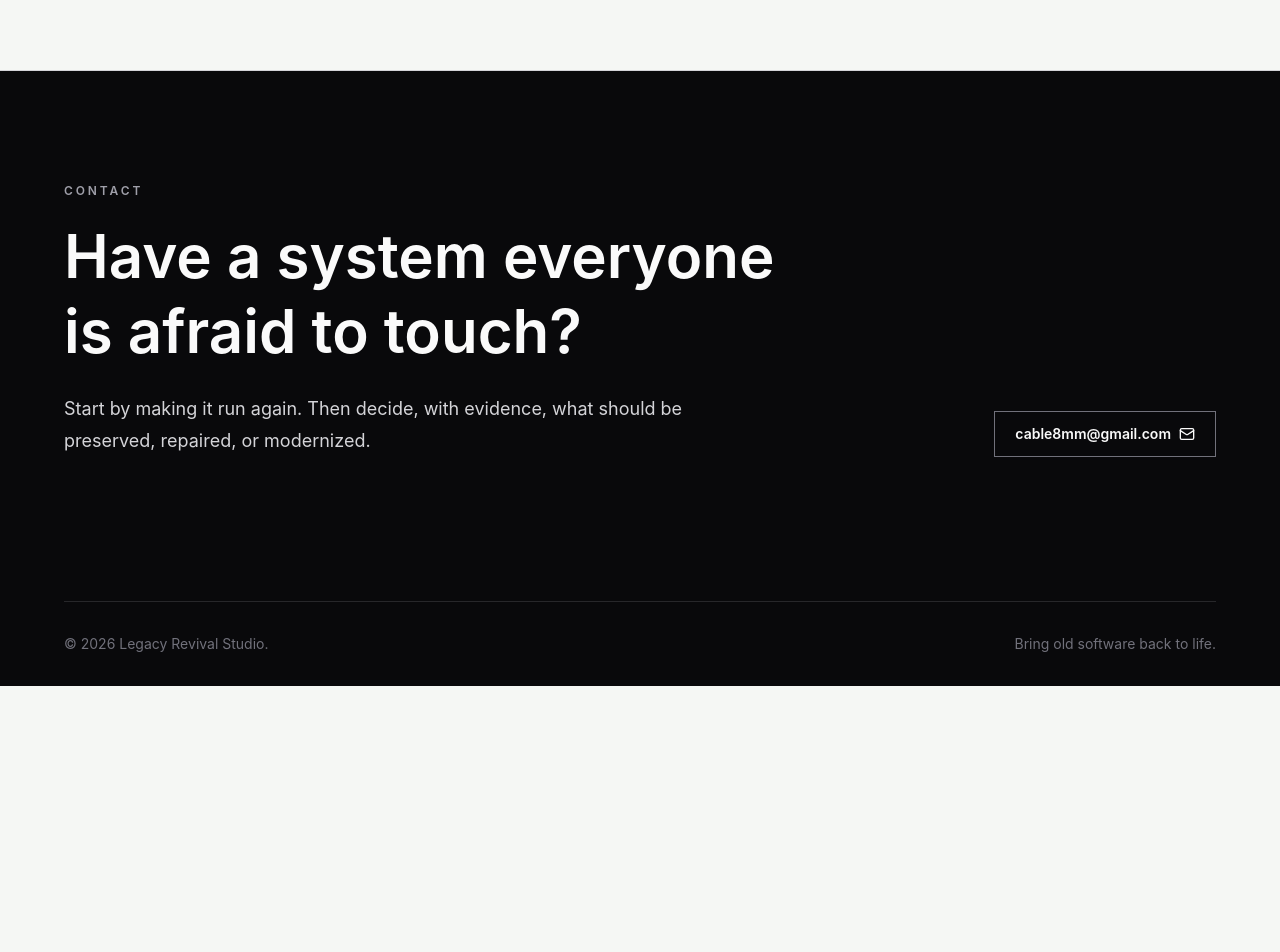
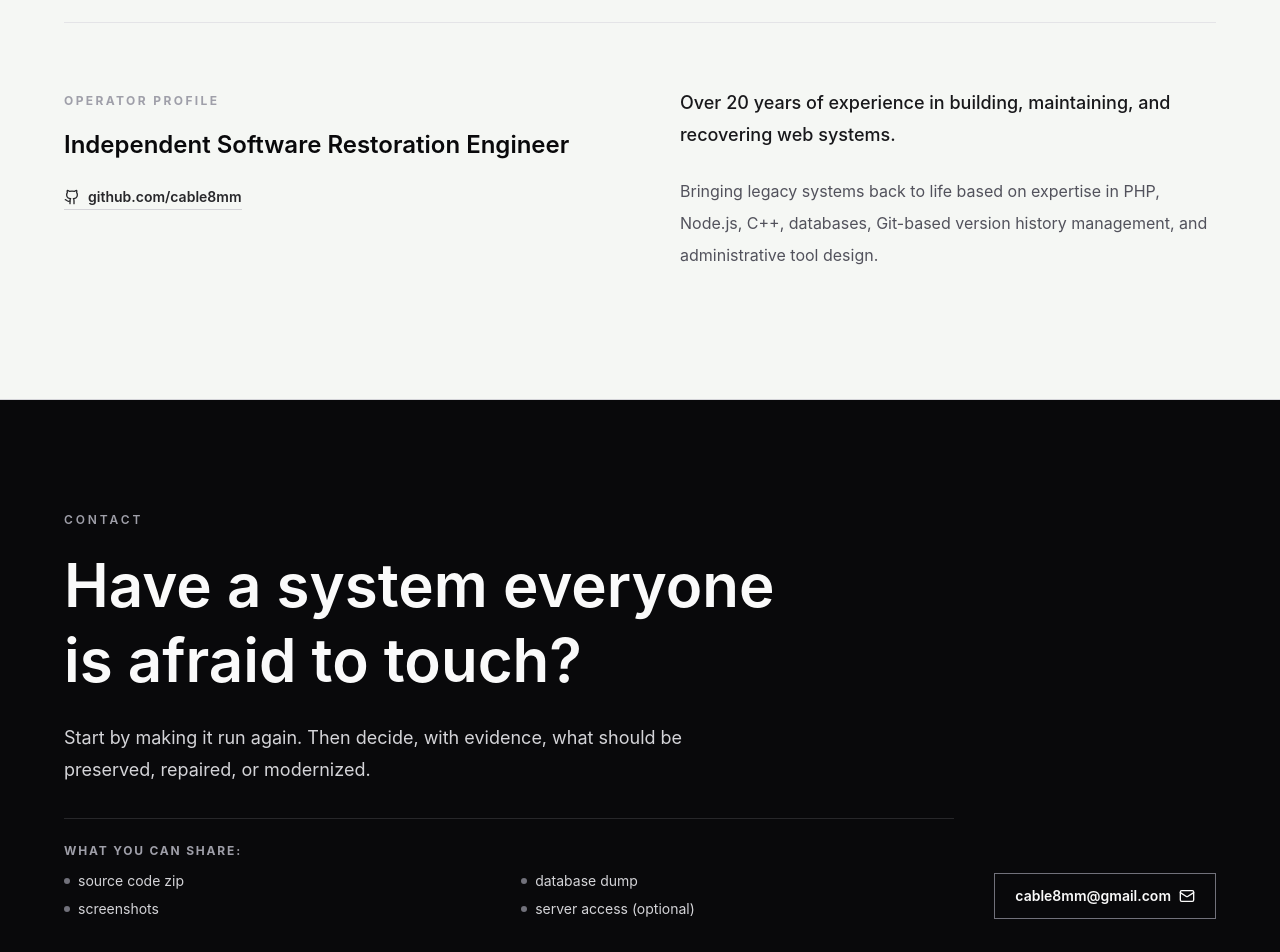
Before and after one commit to cable8mm/etern.co.kr, a React (Vite) app: page /en in a window 1280 px wide. Shown: the part 6260-7212 px from the top of the page. Before the commit the page ends 6946 px from the top, so only its background shows below. Built offline with nearby package versions, Linux system fonts and the light colour scheme.

Commit message:
Add about (#30)
* Add the engineer profile

* Add github address

* Add "What you can send" like on inquiry form

```diff
--- a/src/App.jsx
+++ b/src/App.jsx
@@ -20,6 +20,26 @@ import {
   Monitor,
 } from 'lucide-react';
 import { projects } from './data/projects';
+
+function Github({ size = 20, className = '' }) {
+  return (
+    <svg
+      xmlns="http://www.w3.org/2000/svg"
+      width={size}
+      height={size}
+      viewBox="0 0 24 24"
+      fill="none"
+      stroke="currentColor"
+      strokeWidth="2"
+      strokeLinecap="round"
+      strokeLinejoin="round"
+      className={`lucide lucide-github ${className}`}
+    >
+      <path d="M15 22v-4a4.8 4.8 0 0 0-1-3.5c3 0 6-2 6-5.5.08-1.25-.27-2.48-1-3.5.28-1.15.28-2.35 0-3.5 0 0-1 0-3 1.5-2.64-.5-5.36-.5-8 0C6 2 5 2 5 2c-.3 1.15-.3 2.35 0 3.5A5.403 5.403 0 0 0 4 9c0 3.5 3 5.5 6 5.5-.39.49-.68 1.05-.85 1.65-.17.6-.22 1.23-.15 1.85v4" />
+      <path d="M9 18c-4.51 2-5-2-7-2" />
+    </svg>
+  );
+}
 
 const navLinks = [
   { key: 'projects', href: '/projects' },
@@ -658,6 +678,39 @@ function TechnicalGroundSection() {
           </div>
         </div>
       </div>
+
+      {/* Operator Profile Section */}
+      <div className="mx-auto max-w-6xl mt-20 border-t border-zinc-200 dark:border-zinc-800 pt-16">
+        <div className="grid gap-14 md:grid-cols-[1fr_1fr] md:gap-20">
+          <div>
+            <span className="text-xs font-bold uppercase tracking-[0.2em] text-zinc-400 dark:text-zinc-500">
+              {t('about_page.operator.title')}
+            </span>
+            <h3 className="mt-4 text-2xl font-semibold text-zinc-950 dark:text-zinc-50 leading-9">
+              {t('about_page.operator.role')}
+            </h3>
+            <div className="mt-6">
+              <a
+                href="https://github.com/cable8mm"
+                target="_blank"
+                rel="noopener noreferrer"
+                className="inline-flex items-center gap-2 text-sm font-semibold text-zinc-800 dark:text-zinc-300 transition-colors hover:text-zinc-950 dark:hover:text-zinc-50 border-b border-zinc-300 dark:border-zinc-700 pb-0.5"
+              >
+                <Github size={16} />
+                <span>github.com/cable8mm</span>
+              </a>
+            </div>
+          </div>
+          <div className="space-y-6 text-base leading-8 text-zinc-600 dark:text-zinc-400">
+            <p className="text-lg font-medium text-zinc-900 dark:text-zinc-100 leading-8">
+              {t('about_page.operator.exp_title')}
+            </p>
+            <p className="text-zinc-600 dark:text-zinc-400">
+              {t('about_page.operator.exp_description')}
+            </p>
+          </div>
+        </div>
+      </div>
     </section>
   );
 }
@@ -680,6 +733,29 @@ function ContactBand() {
           <p className="mt-6 max-w-2xl text-base leading-8 text-zinc-300 md:text-lg">
             {t('contact.description')}
           </p>
+          <div className="mt-8 border-t border-zinc-800 dark:border-zinc-800 pt-6">
+            <p className="text-xs font-bold uppercase tracking-[0.15em] text-zinc-400 mb-3">
+              {t('contact.send_title')}
+            </p>
+            <ul className="grid gap-x-6 gap-y-2 sm:grid-cols-2 text-sm text-zinc-300">
+              <li className="flex items-center gap-2">
+                <span className="w-1.5 h-1.5 bg-zinc-500 rounded-full"></span>
+                {t('contact.send_item_1')}
+              </li>
+              <li className="flex items-center gap-2">
+                <span className="w-1.5 h-1.5 bg-zinc-500 rounded-full"></span>
+                {t('contact.send_item_2')}
+              </li>
+              <li className="flex items-center gap-2">
+                <span className="w-1.5 h-1.5 bg-zinc-500 rounded-full"></span>
+                {t('contact.send_item_3')}
+              </li>
+              <li className="flex items-center gap-2">
+                <span className="w-1.5 h-1.5 bg-zinc-500 rounded-full"></span>
+                {t('contact.send_item_4')}
+              </li>
+            </ul>
+          </div>
         </div>
         <a
           href="mailto:cable8mm@gmail.com"
@@ -1074,6 +1150,39 @@ function AboutPage() {
             <p>{t('about_page.p3')}</p>
           </div>
         </div>
+
+        {/* Operator Profile Section */}
+        <div className="mx-auto max-w-6xl mt-24 border-t border-zinc-200 dark:border-zinc-800 pt-20">
+          <div className="grid gap-14 md:grid-cols-[0.9fr_1.1fr] md:gap-20">
+            <div>
+              <span className="text-xs font-bold uppercase tracking-[0.2em] text-zinc-400 dark:text-zinc-500">
+                {t('about_page.operator.title')}
+              </span>
+              <h3 className="mt-4 text-2xl font-semibold text-zinc-950 dark:text-zinc-50 leading-9">
+                {t('about_page.operator.role')}
+              </h3>
+              <div className="mt-6">
+                <a
+                  href="https://github.com/cable8mm"
+                  target="_blank"
+                  rel="noopener noreferrer"
+                  className="inline-flex items-center gap-2 text-sm font-semibold text-zinc-800 dark:text-zinc-300 transition-colors hover:text-zinc-950 dark:hover:text-zinc-50 border-b border-zinc-300 dark:border-zinc-700 pb-0.5"
+                >
+                  <Github size={16} />
+                  <span>github.com/cable8mm</span>
+                </a>
+              </div>
+            </div>
+            <div className="space-y-6 text-base leading-8 text-zinc-600 dark:text-zinc-400">
+              <p className="text-lg font-medium text-zinc-900 dark:text-zinc-100 leading-8">
+                {t('about_page.operator.exp_title')}
+              </p>
+              <p className="text-zinc-600 dark:text-zinc-400">
+                {t('about_page.operator.exp_description')}
+              </p>
+            </div>
+          </div>
+        </div>
       </section>
       <ServicesSection />
     </PageShell>
@@ -1106,6 +1215,30 @@ function ContactPage() {
             <p className="mt-6 leading-7 text-zinc-600 dark:text-zinc-400">
               {t('contact.email_note')}
             </p>
+
+            <div className="mt-8 border-t border-zinc-200 dark:border-zinc-800 pt-6">
+              <p className="text-xs font-bold uppercase tracking-[0.15em] text-zinc-500 dark:text-zinc-400 mb-4">
+                {t('contact.send_title')}
+              </p>
+              <ul className="grid gap-x-6 gap-y-3 sm:grid-cols-2 text-sm text-zinc-600 dark:text-zinc-300">
+                <li className="flex items-center gap-2">
+                  <span className="w-1.5 h-1.5 bg-zinc-400 dark:bg-zinc-600 rounded-full"></span>
+                  {t('contact.send_item_1')}
+                </li>
+                <li className="flex items-center gap-2">
+                  <span className="w-1.5 h-1.5 bg-zinc-400 dark:bg-zinc-600 rounded-full"></span>
+                  {t('contact.send_item_2')}
+                </li>
+                <li className="flex items-center gap-2">
+                  <span className="w-1.5 h-1.5 bg-zinc-400 dark:bg-zinc-600 rounded-full"></span>
+                  {t('contact.send_item_3')}
+                </li>
+                <li className="flex items-center gap-2">
+                  <span className="w-1.5 h-1.5 bg-zinc-400 dark:bg-zinc-600 rounded-full"></span>
+                  {t('contact.send_item_4')}
+                </li>
+              </ul>
+            </div>
           </div>
         </div>
       </section>
--- a/src/locales/en.json
+++ b/src/locales/en.json
@@ -150,7 +150,12 @@
     "title_page": "Start with the artifacts you still have.",
     "description_page": "A source folder, database dump, old server backup, or partial documentation can be enough to begin a recovery conversation. No matter how old or tangled the code is, the original behavior and valuable data are strictly preserved, so please share with confidence.",
     "email_label": "Email",
-    "email_note": "Including key data and context that must not be lost, such as the original runtime, database type, and last working date, in your first message allows for a faster and more accurate restoration simulation."
+    "email_note": "Including key data and context that must not be lost, such as the original runtime, database type, and last working date, in your first message allows for a faster and more accurate restoration simulation.",
+    "send_title": "What you can share:",
+    "send_item_1": "source code zip",
+    "send_item_2": "database dump",
+    "send_item_3": "screenshots",
+    "send_item_4": "server access (optional)"
   },
   "footer": {
     "copyright": "© 2026 Legacy Revival Studio.",
@@ -188,7 +193,13 @@
     "description": "Legacy Revival Studio grows from the habit of revisiting old projects, making them run again, and refusing to let useful digital work disappear quietly.",
     "p1": "The studio focuses on aging web services, internal tools, undocumented databases, and codebases that organizations still depend on but hesitate to touch.",
     "p2": "The work is deliberately modest: recover artifacts, recreate a runtime, document behavior, and only then decide which parts should be modernized.",
-    "p3": "Over time, the public site will also serve as an archive of revived projects and the technical decisions that helped preserve them."
+    "p3": "Over time, the public site will also serve as an archive of revived projects and the technical decisions that helped preserve them.",
+    "operator": {
+      "title": "Operator Profile",
+      "role": "Independent Software Restoration Engineer",
+      "exp_title": "Over 20 years of experience in building, maintaining, and recovering web systems.",
+      "exp_description": "Bringing legacy systems back to life based on expertise in PHP, Node.js, C++, databases, Git-based version history management, and administrative tool design."
+    }
   },
   "not_found": {
     "eyebrow": "Not found",
--- a/src/locales/ko.json
+++ b/src/locales/ko.json
@@ -149,7 +149,12 @@
     "title_page": "아직 남아있는 아티팩트부터 시작합니다.",
     "description_page": "소스코드 폴더, 데이터베이스 덤프, 오래된 서버 백업, 혹은 불완전한 문서 조각만으로도 복구 논의를 시작하기에 충분합니다. 코드가 아무리 낡고 얽혀있어도 원래의 동작 방식(Original behavior)과 소중한 데이터는 철저히 보존되니 안심하고 공유해 주세요.",
     "email_label": "이메일",
-    "email_note": "원래 사용했던 런타임 환경, 데이터베이스 종류, 마지막 작동 날짜 등 유실되어서는 안 될 핵심 데이터와 맥락을 첫 메일에 함께 적어주시면, 더 신속하고 정확한 복원 시뮬레이션이 가능합니다."
+    "email_note": "원래 사용했던 런타임 환경, 데이터베이스 종류, 마지막 작동 날짜 등 유실되어서는 안 될 핵심 데이터와 맥락을 첫 메일에 함께 적어주시면, 더 신속하고 정확한 복원 시뮬레이션이 가능합니다.",
+    "send_title": "공유 가능한 아티팩트:",
+    "send_item_1": "소스 코드 압축 파일 (zip)",
+    "send_item_2": "데이터베이스 백업 덤프 (SQL 등)",
+    "send_item_3": "현재 상태 또는 에러 스크린샷",
+    "send_item_4": "서버 접속 권한 (선택 사항)"
   },
   "footer": {
     "copyright": "© 2026 레거시 리바이벌 스튜디오.",
@@ -187,7 +192,13 @@
     "description": "레거시 리바이벌 스튜디오는 오래된 프로젝트를 다시 열어 실행되게 만들고, 쓸모 있는 디지털 작업물이 조용히 사라지도록 내버려두지 않으려는 개인적인 습관에서 시작되었습니다.",
     "p1": "저희 스튜디오는 오래된 웹 서비스, 사내 도구, 문서화되지 않은 데이터베이스, 그리고 조직이 여전히 의존하지만 손대기 주저하는 코드베이스들에 집중합니다.",
     "p2": "저희의 작업 방식은 의도적으로 보수적입니다: 아티팩트를 복구하고, 런타임을 재현하며, 동작 방식을 문서화한 뒤에야 어떤 부분을 현대화할지 결정합니다.",
-    "p3": "시간이 흐르면서, 이 공개 사이트는 되살아난 프로젝트들과 그 보존을 도왔던 기술적 결정들을 모아둔 아카이브로서의 역할도 수행하게 될 것입니다."
+    "p3": "시간이 흐르면서, 이 공개 사이트는 되살아난 프로젝트들과 그 보존을 도왔던 기술적 결정들을 모아둔 아카이브로서의 역할도 수행하게 될 것입니다.",
+    "operator": {
+      "title": "운영자 정보",
+      "role": "독립 소프트웨어 복원 엔지니어",
+      "exp_title": "20년 이상 웹 시스템의 구축과 유지, 복구를 경험해 왔습니다.",
+      "exp_description": "PHP, Node.js, C++, 데이터베이스, Git 기반 변경 이력 관리, 관리자 도구 설계를 바탕으로 오래된 시스템을 다시 작동하게 합니다."
+    }
   },
   "not_found": {
     "eyebrow": "페이지를 찾을 수 없음",
```
